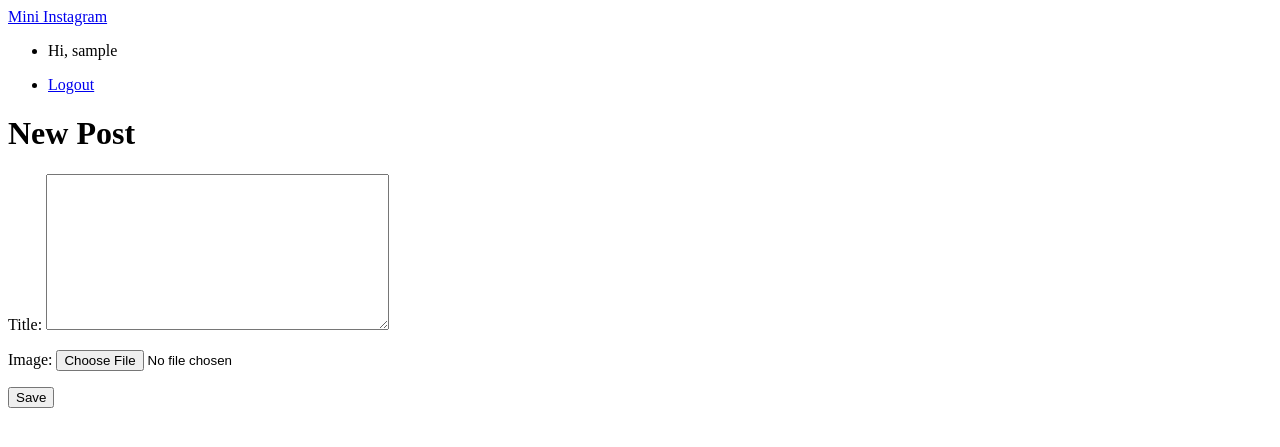
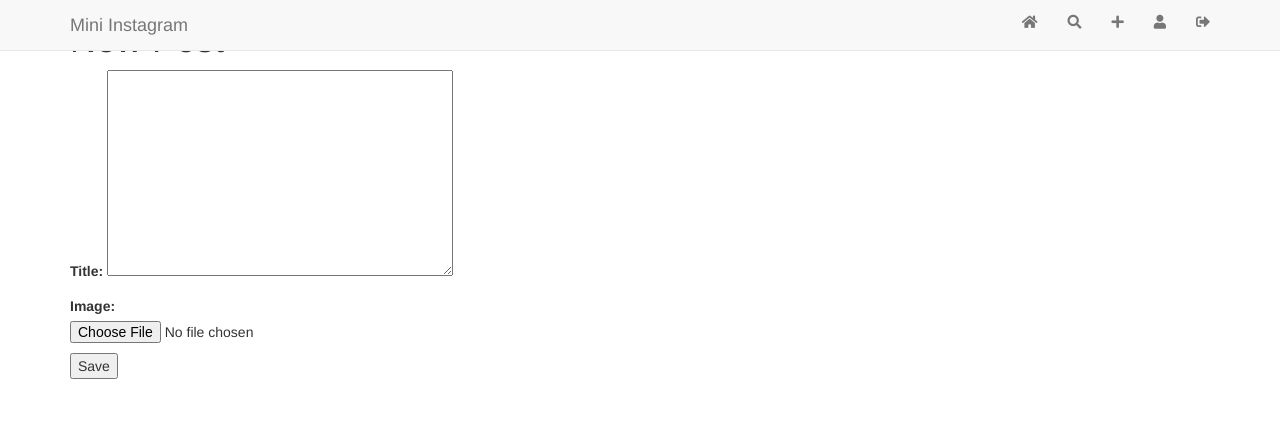
Before and after one commit to CastielWong/MiniInstagram, a Django app: page /posts/new/ in a window 1280 px wide. Shown: the top 447 px of the page. Run offline with Django 3.2, Linux system fonts and the light colour scheme; the visitor is signed in with stand-in values (Sample User, id 1); some libraries are stand-ins or nearby versions.

Commit message:
Integrate with Bootstrap, jQuery and FontAwesome

```diff
--- /dev/null
+++ b/templates/base.html
@@ -0,0 +1,30 @@
+<html>
+    {% load static %}
+
+    <head>
+        <meta charset="utf-8">
+        <meta name="viewport" content="width=device-width, initial-scale=1">
+
+        <title>Mini Instagram</title>
+
+        <link href="{% static 'vendor/bootstrap-3.3.4/css/bootstrap.min.css' %}" rel="stylesheet">
+        <link href="{% static 'vendor/fontawesome-5.11.2/css/all.css' %}" rel="stylesheet">
+        {% comment %} <link href="{% static 'css/style.css' %}" rel="stylsheet"> {% endcomment %}
+    </head>
+    <body>
+        {% include 'header.html' %}
+
+        <div class="content-wrapper">
+            <div class="container">
+                {% block content %}
+                {% endblock content %}
+            </div>
+        </div>
+
+        <script type="text/javascript" src="{% static 'vendor/jquery-3.4.1.min.js' %}"></script>
+        <script type="text/javascript" src="{% static 'vendor/bootstrap-4.4.1/js/bootstrap.min.js' %}"></script>
+
+        {% block extrascript %}
+        {% endblock extrascript %}
+    </body>
+</html>
--- a/templates/header.html
+++ b/templates/header.html
@@ -1,21 +1,20 @@
 
-<header>
-    <div>
-        <a href="/">Mini Instagram</a>
+<div class="navbar navbar-default navbar-fixed-top" id="main-nav">
+    <div class="container desktop">
+        <div class="navbar-header">
+            <a href="{% url 'post_list' %}" class="navbar-brand">Mini Instagram</a>
         </div>
 
-    <div>
-        <ul>
+        <div id="navbar-main">
+            <ul class="nav navbar-nav navbar-right">
                 {% if request.user.is_authenticated %}
-            <li>
-                <p> Hi, {{ request.user.username }}
-            </li>
-            <li>
-                <a href="{% url 'logout' %}">Logout</a>
-            </li>
+                    <li><a href="{% url 'post_list' %}"><i class="fa fa-home" aria-hidden="true"></i></a></li>
+                    <li><a href="{% url 'entry' %}"><i class="fas fa-search" aria-hidden="true"></i></a></li>
+                    <li><a href="{% url 'make_post' %}"><i class="fas fa-plus" aria-hidden="true"></i></a></li>
+                    <li><a href="{% url 'entry' %}"><i class="fas fa-user" aria-hidden="true"></i></a></li>
+                    <li><a href="{% url 'logout' %}"><i class="fas fa-sign-out-alt" aria-hidden="true"></i></a></li>
                 {% else %}
                     <li>
-                {% comment %} looks like 'login' is the default url provided {% endcomment %}
                         <a href="{% url 'login' %}">Login</a>
                     </li>
                     <li>
@@ -24,7 +23,5 @@
                 {% endif %}
             </ul>
         </div>
-</header>
-
-{% block content %}
-{% endblock content %}
+    </div>
+</div>
--- a/templates/post/create.html
+++ b/templates/post/create.html
@@ -1,5 +1,5 @@
 
-{% extends '../header.html' %}
+{% extends '../base.html' %}
 
 
 {% block content %}
--- a/templates/post/delete.html
+++ b/templates/post/delete.html
@@ -1,5 +1,5 @@
 
-{% extends '../header.html' %}
+{% extends '../base.html' %}
 
 
 {% block content %}
--- a/templates/post/detail.html
+++ b/templates/post/detail.html
@@ -1,5 +1,5 @@
 
-{% extends '../header.html' %}
+{% extends '../base.html' %}
 
 
 {% block content %}
--- a/templates/post/list.html
+++ b/templates/post/list.html
@@ -1,12 +1,14 @@
 
-{% extends '../header.html' %}
+{% extends '../base.html' %}
 
 
 {% block content %}
 
+
 <div>
     <a href="{% url 'make_post' %}"> Make Post </a>
 </div>
+
 
 <div>
     {% for post in object_list %}
@@ -16,4 +18,5 @@
     {% endfor %}
 </div>
 
+
 {% endblock content %}
```
Lines whose indentation alone changed are shown as unchanged.
